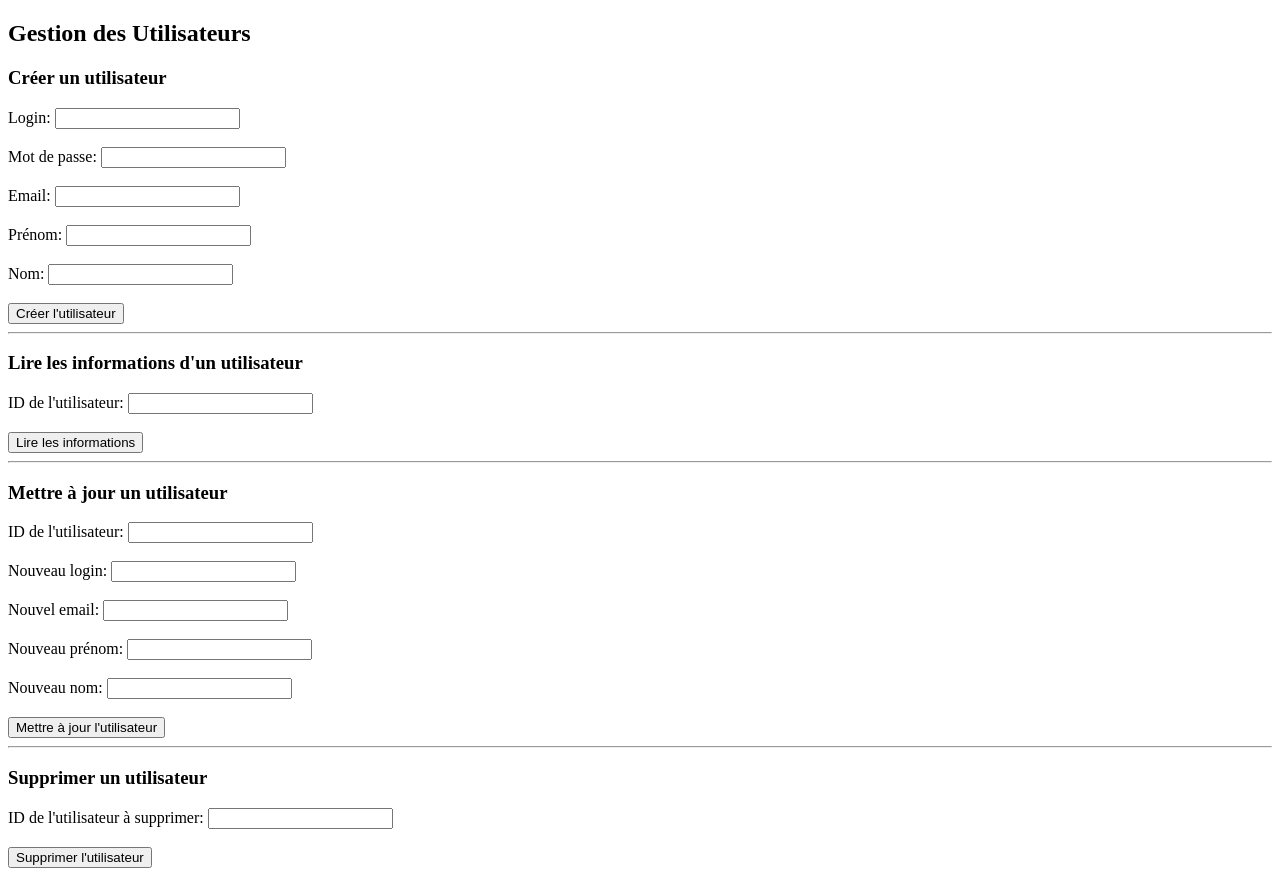
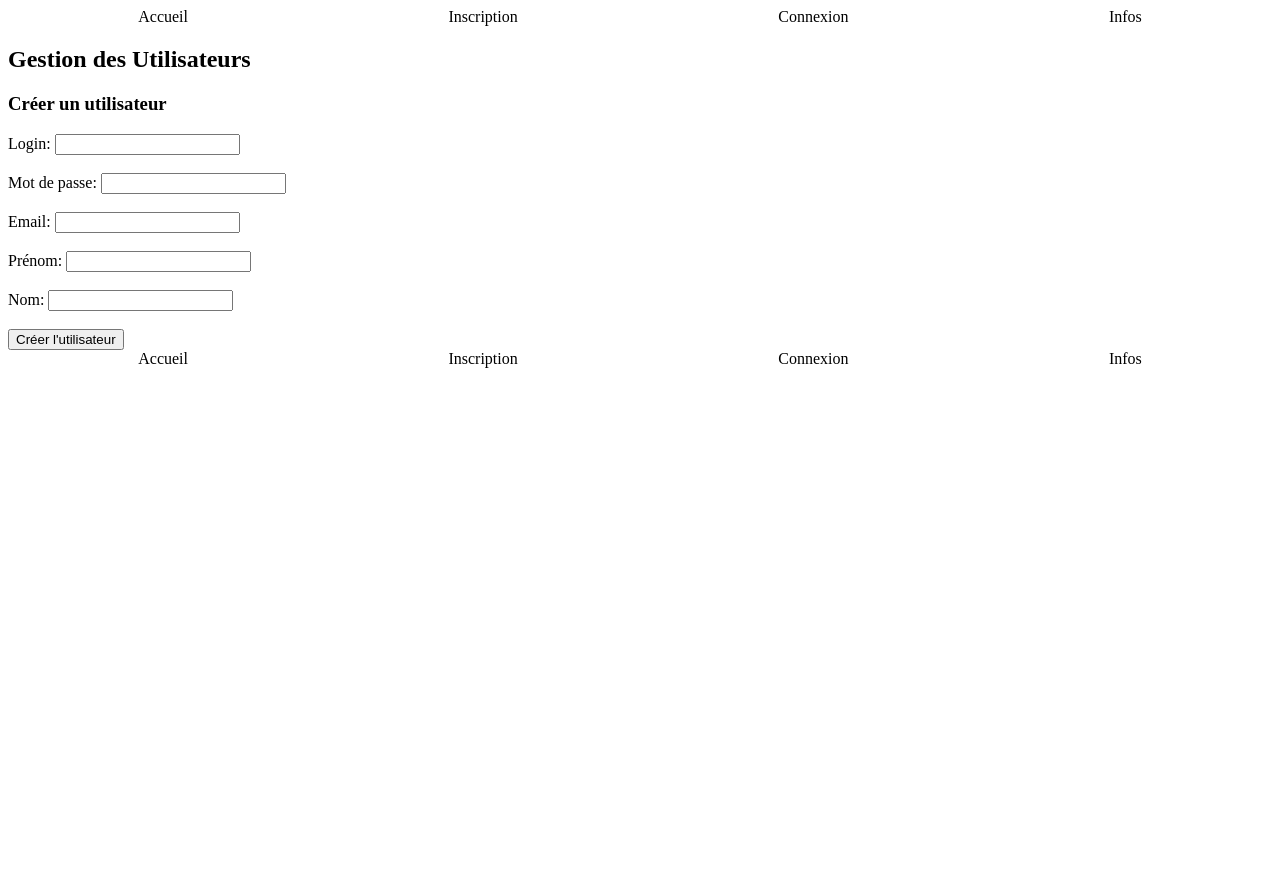
Before and after one commit to Maiilaa/classes-php, a PHP site: page / in a window 1280 px wide. After the commit the page ends 368 px from the top, so only its background shows below. Run offline with PHP 8.4, Linux system fonts and the light colour scheme.

Commit message:
plusieurs pages refaite

```diff
--- /dev/null
+++ b/Assets/css/header.css
@@ -0,0 +1,13 @@
+a{
+    text-decoration: none;
+    color: black;
+
+}
+
+header ul {
+    list-style-type: none;
+    margin: 0;
+    padding: 0;
+    display: flex;
+    justify-content: space-around;
+}
--- a/User.php
+++ b/User.php
@@ -48,7 +48,6 @@ class User {
 
     // Méthode pour connecter un utilisateur
     public function login($login, $password) {
-        // Requête pour vérifier le login
         $stmt = $this->conn->prepare("SELECT * FROM utilisateurs WHERE login = ?");
         $stmt->bind_param("s", $login);
         $stmt->execute();
@@ -57,9 +56,7 @@ class User {
         if ($result->num_rows > 0) {
             $user = $result->fetch_assoc();
 
-            // Vérifier si le mot de passe est correct
             if (password_verify($password, $user['password'])) {
-                // Enregistrer les informations de l'utilisateur dans la session
                 session_start();
                 $_SESSION['user_id'] = $user['id'];
                 $_SESSION['login'] = $user['login'];
@@ -78,8 +75,8 @@ class User {
     // Méthode pour déconnecter un utilisateur
     public function logout() {
         session_start();
-        session_unset(); // Supprime toutes les variables de session
-        session_destroy(); // Détruit la session
+        session_unset();
+        session_destroy();
         return "Vous avez été déconnecté.";
     }
 
@@ -109,9 +106,58 @@ class User {
         }
     }
 
-    // Fermeture de la connexion à la base de données
+    // Méthode pour obtenir les informations de l'utilisateur
+    public function getUserInfo() {
+        return [
+            'login' => $this->login,
+            'email' => $this->email,
+            'firstname' => $this->firstname,
+            'lastname' => $this->lastname
+        ];
+    }
+
     public function __destruct() {
         $this->conn->close();
     }
 }
 ?>
+
+
+
+<!DOCTYPE html>
+<html lang="fr">
+<head>
+    <meta charset="UTF-8">
+    <meta name="viewport" content="width=device-width, initial-scale=1.0">
+    <title>CRUD Utilisateur</title>
+</head>
+<body>
+    <header>
+        <?php include  '_header.php';?>
+    </header>
+    <main>
+        <h2>Gestion des Utilisateurs</h2>
+        <!-- Formulaire de création d'utilisateur -->
+        <form action="index.php" method="POST">
+            <h3>Créer un utilisateur</h3>
+            <label for="login">Login:</label>
+            <input type="text" id="login" name="login" required><br><br>
+
+            <label for="password">Mot de passe:</label>
+            <input type="password" id="password" name="password" required><br><br>
+
+            <label for="email">Email:</label>
+            <input type="email" id="email" name="email" required><br><br>
+
+             <label for="firstname">Prénom:</label>
+            <input type="text" id="firstname" name="firstname" required><br><br>
+
+            <label for="lastname">Nom:</label>
+            <input type="text" id="lastname" name="lastname" required><br><br>
+
+            <input type="submit" name="create" value="Créer l'utilisateur">
+        </form>
+    </main>
+
+</body>
+</html>
--- /dev/null
+++ b/_header.php
@@ -0,0 +1,20 @@
+<!DOCTYPE html>
+<html lang="en">
+<head>
+    <meta charset="UTF-8">
+    <meta name="viewport" content="width=device-width, initial-scale=1.0">
+    <title>Document</title>
+    <link rel ="stylesheet" href="Assets/css/header.css">
+</head>
+<body>
+    <header>
+            <ul>
+                <li class="headertitre"><a href="index.php">Accueil</a></li>
+                <li class="headertitre"><a href="User.php">Inscription</a></li>
+                <li class="headertitre"><a href="login.php">Connexion</a></li>
+                <li class="headertitre"><a href="infos.php">Infos</a></li>
+            </ul>
+
+    </header>
+</body>
+</html>
--- a/index.php
+++ b/index.php
@@ -1,139 +1,36 @@
 <?php
-require_once 'User.php';
-session_start();
+include 'user.php';
 
-// Connexion à la base de données via la classe User
-$user = new User('localhost', 'root', '', 'classes');
+// Créer une instance de la classe User
+$localhost = "localhost"; // ou l'adresse IP du serveur MySQL
+$user = "root"; // Nom d'utilisateur MySQL
+$password = ""; // Mot de passe MySQL
+$database = "classes"; // Nom de la base de données
 
-// Traitement des actions (création, lecture, mise à jour, suppression)
+$userObj = new User($localhost, $user, $password, $database);
+
+// Traitement des formulaires
 if ($_SERVER['REQUEST_METHOD'] == 'POST') {
     if (isset($_POST['create'])) {
-        // Créer un utilisateur
-        $login = $_POST['login'];
-        $password = $_POST['password'];
-        $email = $_POST['email'];
-        $firstname = $_POST['firstname'];
-        $lastname = $_POST['lastname'];
-
-        // Hashage du mot de passe pour la sécurité
-        $passwordHash = password_hash($password, PASSWORD_DEFAULT);
-
-        // Création de l'utilisateur
-        $message = $user->create($login, $passwordHash, $email, $firstname, $lastname);
-        echo "<p>$message</p>";
-    }
-
-    if (isset($_POST['update'])) {
-        // Mise à jour d'un utilisateur
-        $id = $_POST['id'];
-        $login = $_POST['login'];
-        $email = $_POST['email'];
-        $firstname = $_POST['firstname'];
-        $lastname = $_POST['lastname'];
-
-        $message = $user->update($id, $login, $email, $firstname, $lastname);
-        echo "<p>$message</p>";
-    }
-
-    if (isset($_POST['delete'])) {
-        // Suppression d'un utilisateur
-        $id = $_POST['id'];
-        $message = $user->delete($id);
-        echo "<p>$message</p>";
-    }
-}
-
-if ($_SERVER['REQUEST_METHOD'] == 'GET' && isset($_GET['read'])) {
-    // Lire les informations d'un utilisateur
-    $id = $_GET['id'];
-    $result = $user->read($id);
-    if (is_array($result)) {
-        echo "<h3>Informations de l'utilisateur</h3>";
-        echo "<pre>";
-        print_r($result);
-        echo "</pre>";
-    } else {
-        echo "<p>$result</p>";
+        echo $userObj->create($_POST['login'], $_POST['password'], $_POST['email'], $_POST['firstname'], $_POST['lastname']);
+    } elseif (isset($_POST['update'])) {
+        echo $userObj->update($_POST['id'], $_POST['login'], $_POST['email'], $_POST['firstname'], $_POST['lastname']);
+    } elseif (isset($_POST['delete'])) {
+        echo $userObj->delete($_POST['id']);
     }
 }
 ?>
-
 <!DOCTYPE html>
-<html lang="fr">
+<html lang="en">
 <head>
     <meta charset="UTF-8">
     <meta name="viewport" content="width=device-width, initial-scale=1.0">
-    <title>CRUD Utilisateur</title>
+    <title>Document</title>
 </head>
 <body>
-
-<h2>Gestion des Utilisateurs</h2>
-
-<!-- Formulaire de création d'utilisateur -->
-<form action="index.php" method="POST">
-    <h3>Créer un utilisateur</h3>
-    <label for="login">Login:</label>
-    <input type="text" id="login" name="login" required><br><br>
-
-    <label for="password">Mot de passe:</label>
-    <input type="password" id="password" name="password" required><br><br>
-
-    <label for="email">Email:</label>
-    <input type="email" id="email" name="email" required><br><br>
-
-    <label for="firstname">Prénom:</label>
-    <input type="text" id="firstname" name="firstname" required><br><br>
-
-    <label for="lastname">Nom:</label>
-    <input type="text" id="lastname" name="lastname" required><br><br>
-
-    <input type="submit" name="create" value="Créer l'utilisateur">
-</form>
-
-<hr>
-
-<!-- Formulaire de lecture d'utilisateur -->
-<form action="index.php" method="GET">
-    <h3>Lire les informations d'un utilisateur</h3>
-    <label for="id">ID de l'utilisateur:</label>
-    <input type="number" id="id" name="id" required><br><br>
-
-    <input type="submit" name="read" value="Lire les informations">
-</form>
-
-<hr>
-
-<!-- Formulaire de mise à jour d'utilisateur -->
-<form action="index.php" method="POST">
-    <h3>Mettre à jour un utilisateur</h3>
-    <label for="id">ID de l'utilisateur:</label>
-    <input type="number" id="id" name="id" required><br><br>
-
-    <label for="login">Nouveau login:</label>
-    <input type="text" id="login" name="login" required><br><br>
-
-    <label for="email">Nouvel email:</label>
-    <input type="email" id="email" name="email" required><br><br>
-
-    <label for="firstname">Nouveau prénom:</label>
-    <input type="text" id="firstname" name="firstname" required><br><br>
-
-    <label for="lastname">Nouveau nom:</label>
-    <input type="text" id="lastname" name="lastname" required><br><br>
-
-    <input type="submit" name="update" value="Mettre à jour l'utilisateur">
-</form>
-
-<hr>
-
-<!-- Formulaire de suppression d'utilisateur -->
-<form action="index.php" method="POST">
-    <h3>Supprimer un utilisateur</h3>
-    <label for="id">ID de l'utilisateur à supprimer:</label>
-    <input type="number" id="id" name="id" required><br><br>
-
-    <input type="submit" name="delete" value="Supprimer l'utilisateur">
-</form>
+    <header>
+        <?php include  '_header.php';?>
+    </header>
 
 </body>
 </html>
```
Also changed, not shown: infos.php (+19 -17 lines), login.php (+18 -33 lines), logout.php (+11 -4 lines).
